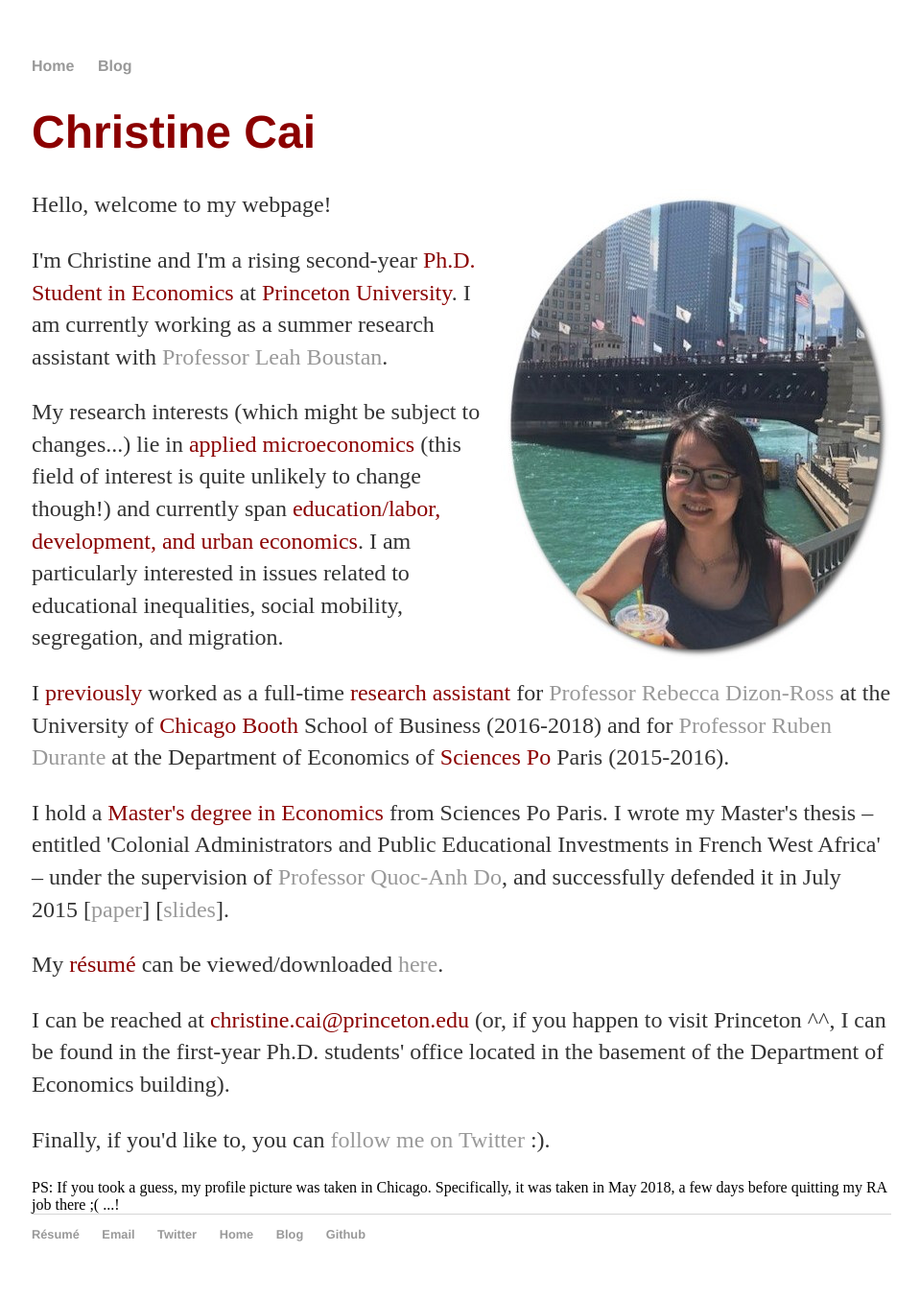
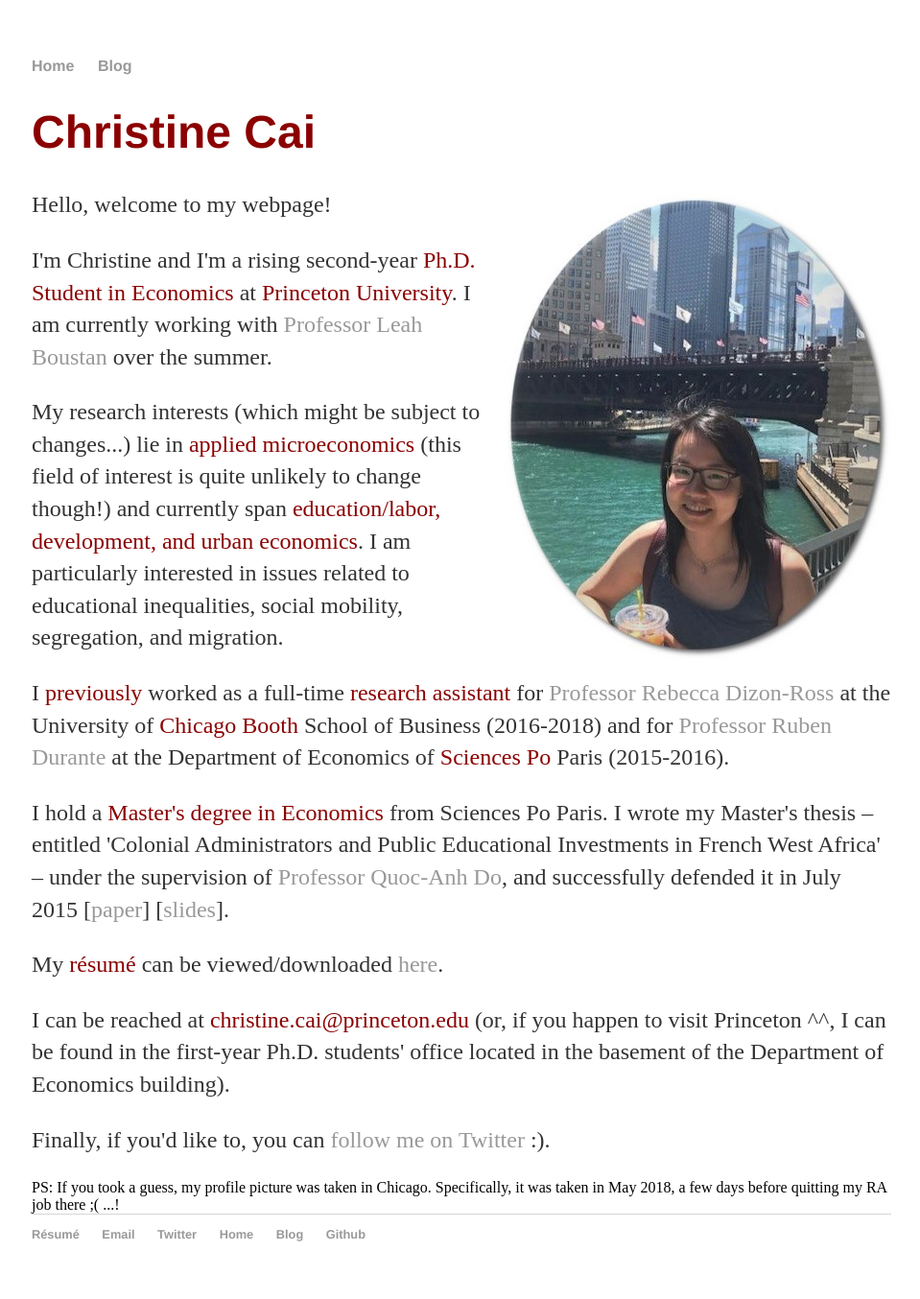
Before and after one commit to christinecai/christinecai.github.io, a Jekyll site: the page built from index.html, in a window 1280 px wide. Shown: the whole page at 96% size, without its empty margins (159-1118 px from the left). Built offline with Jekyll 4.4.1, drawn with Linux system fonts in a browser that asks for light colours.

Commit message:
Update index.html

```diff
--- a/index.html
+++ b/index.html
@@ -13,7 +13,7 @@
 
 		<p>Hello, welcome to my webpage!</p>
 
-	<p>I'm Christine and I'm a rising second-year <font color="darkred">Ph.D. Student in Economics</font> at <font color="darkred">Princeton University</font>. I am currently working as a summer research assistant with <a href="https://scholar.princeton.edu/lboustan/home">Professor Leah Boustan</a>.</p>
+	<p>I'm Christine and I'm a rising second-year <font color="darkred">Ph.D. Student in Economics</font> at <font color="darkred">Princeton University</font>. I am currently working with <a href="https://scholar.princeton.edu/lboustan/home">Professor Leah Boustan</a> over the summer.</p>
 
 		<p>My research interests (which might be subject to changes...) lie in <font color="darkred">applied microeconomics</font> (this field of interest is quite unlikely to change though!)
 			and currently span <font color="darkred">education/labor, development, and urban economics</font>.
```
